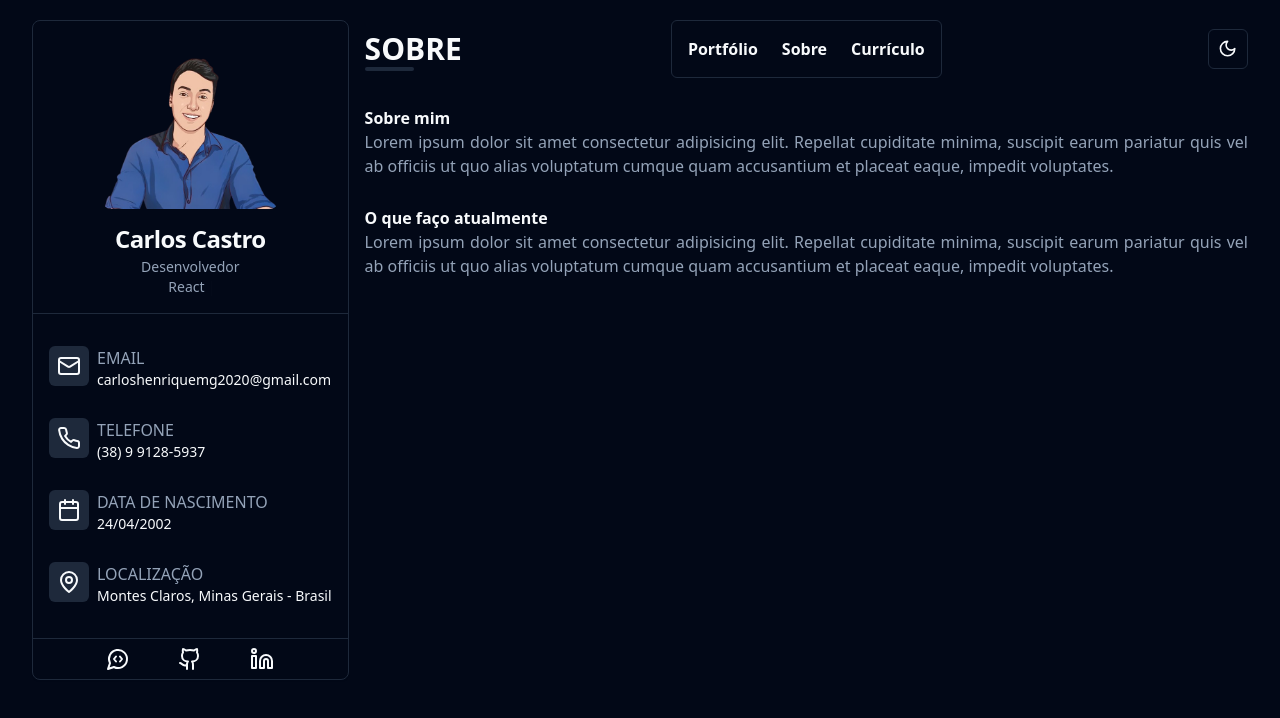
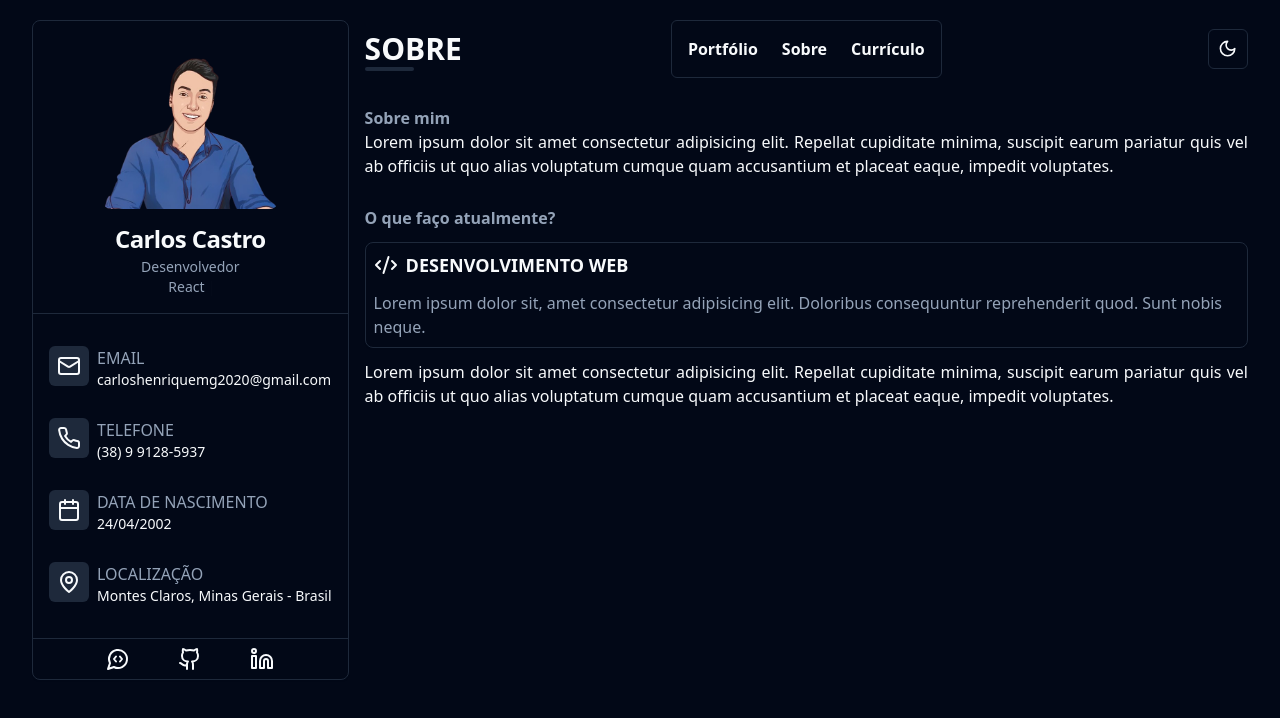
Before and after one commit to Carlos-Castro11/portfolio, a React (Vite) app: page /about in a window 1280 px wide. Shown: the top 718 px of the page. Built offline with nearby package versions, Linux system fonts and the light colour scheme.

Commit message:
Add about 90%

```diff
--- /dev/null
+++ b/src/components/about-card.tsx
@@ -0,0 +1,20 @@
+import { Code2 } from 'lucide-react'
+
+import { Card } from './ui/card'
+
+export function AboutCard() {
+  return (
+    <Card className="p-2">
+      <div className="flex gap-2 mb-3 items-center">
+        <Code2 />
+        <h3 className="text-lg uppercase font-semibold">Desenvolvimento web</h3>
+      </div>
+      <div>
+        <p className="text-muted-foreground">
+          Lorem ipsum dolor sit, amet consectetur adipisicing elit. Doloribus
+          consequuntur reprehenderit quod. Sunt nobis neque.
+        </p>
+      </div>
+    </Card>
+  )
+}
--- a/src/pages/app/about.tsx
+++ b/src/pages/app/about.tsx
@@ -1,21 +1,26 @@
 import { Helmet } from 'react-helmet-async'
+
+import { AboutCard } from '@/components/about-card'
 
 export function About() {
   return (
     <div className="space-y-7 mt-7">
       <Helmet title="Sobre" />
       <div>
-        <h2 className="font-semibold">Sobre mim</h2>
-        <p className="text-justify text-muted-foreground">
+        <h2 className="font-semibold text-muted-foreground">Sobre mim</h2>
+        <p className="text-justify">
           Lorem ipsum dolor sit amet consectetur adipisicing elit. Repellat
           cupiditate minima, suscipit earum pariatur quis vel ab officiis ut quo
           alias voluptatum cumque quam accusantium et placeat eaque, impedit
           voluptates.
         </p>
       </div>
-      <div>
-        <h2 className="font-semibold">O que faço atualmente</h2>
-        <p className="text-justify text-muted-foreground">
+      <div className="space-y-3">
+        <h2 className="font-semibold text-muted-foreground">
+          O que faço atualmente?
+        </h2>
+        <AboutCard />
+        <p className="text-justify text-primary">
           Lorem ipsum dolor sit amet consectetur adipisicing elit. Repellat
           cupiditate minima, suscipit earum pariatur quis vel ab officiis ut quo
           alias voluptatum cumque quam accusantium et placeat eaque, impedit
--- a/src/pages/app/portfolio.tsx
+++ b/src/pages/app/portfolio.tsx
@@ -4,7 +4,7 @@ import { PROJECTS } from '@/db'
 export function Portfolio() {
   return (
     <>
-      <h1 className="my-4 font-semibold">Publicados</h1>
+      <h1 className="my-4 font-semibold text-muted-foreground">Publicados</h1>
       <div className="grid grid-cols-2 gap-6">
         {PROJECTS.map((project) => {
           return (
```
